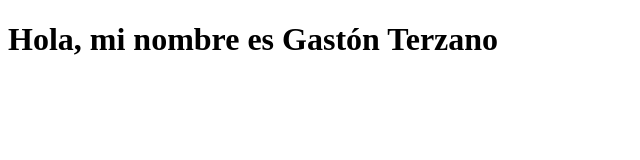
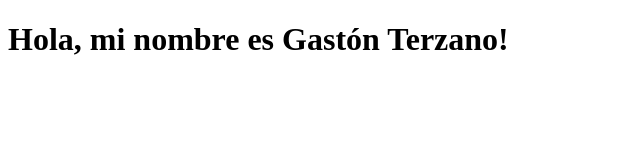
Before and after one commit to gastongst/desafio1, a plain HTML site: page index.html in a window 1280 px wide. Shown: the full height of the page, 0-640 px from the left. Drawn offline with Linux system fonts and the light colour scheme.

Commit message:
modificacion 1

```diff
--- a/index.html
+++ b/index.html
@@ -4,6 +4,6 @@
  <title>Mi primer proyecto HTML</title>
 </head>
 <body>
- <h1>Hola, mi nombre es Gastón Terzano</h1>
+ <h1>Hola, mi nombre es Gastón Terzano!</h1>
 </body>
 </html>
```
